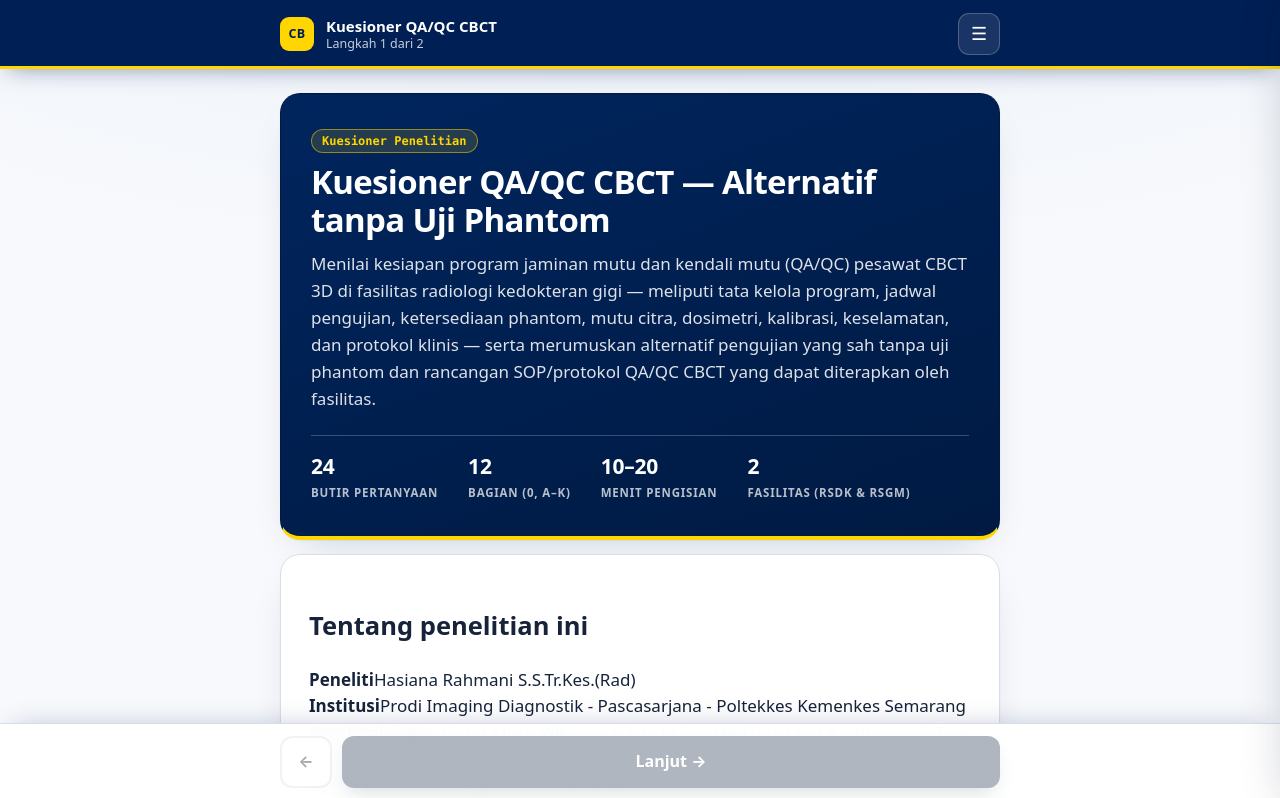
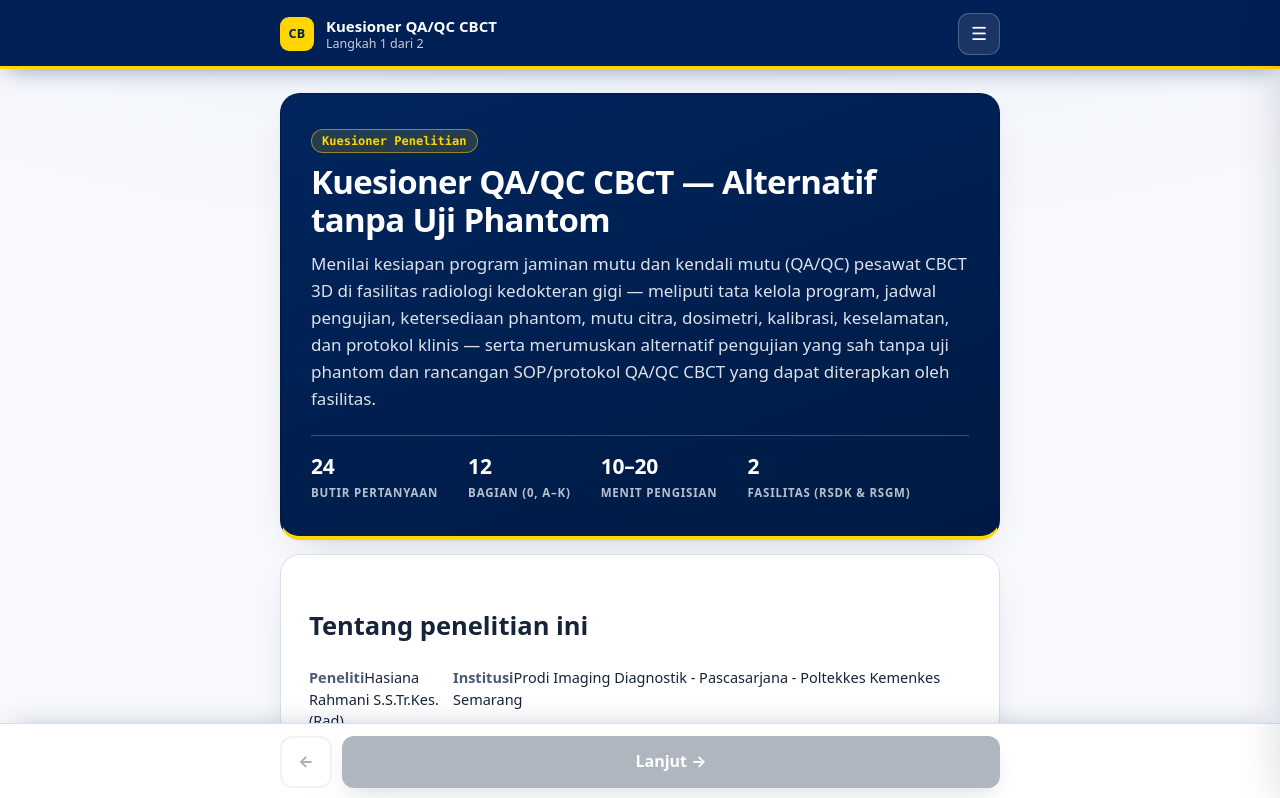
Before and after one commit to 0xRzbal/kuesioner, a Svelte app: page / in a window 1280 px wide. Shown: the top 798 px of the page. Built offline with nearby package versions, Linux system fonts and the light colour scheme; the HTML template or start-up script is replaced by a standard one.

Commit message:
backup: current state before full theme redesign

```diff
--- a/src/app.css
+++ b/src/app.css
@@ -121,4 +121,10 @@ details .in{margin-top:10px;background:#fff}
   .bi .btn.g{grid-column:1/-1;grid-row:1;height:40px;border-top:1px solid var(--ln);border-radius:0 0 10px 10px}
   .bi .btn.bk{grid-row:2}
   .bi .btn.p{grid-row:2}}
+/* Research info section (Landing) */
+.research-info{display:grid;grid-template-columns:130px 1fr;gap:8px 14px;font-size:14.5px;line-height:1.5;margin-top:14px}
+.research-info b{color:var(--mut);font-weight:600}
+.research-info span{white-space:pre-line}
+@media(max-width:520px){.research-info{grid-template-columns:1fr}.research-info b{margin-top:6px}}
+
 @media(prefers-reduced-motion:reduce){*{animation-duration:.01ms!important;transition-duration:.01ms!important}}
```
